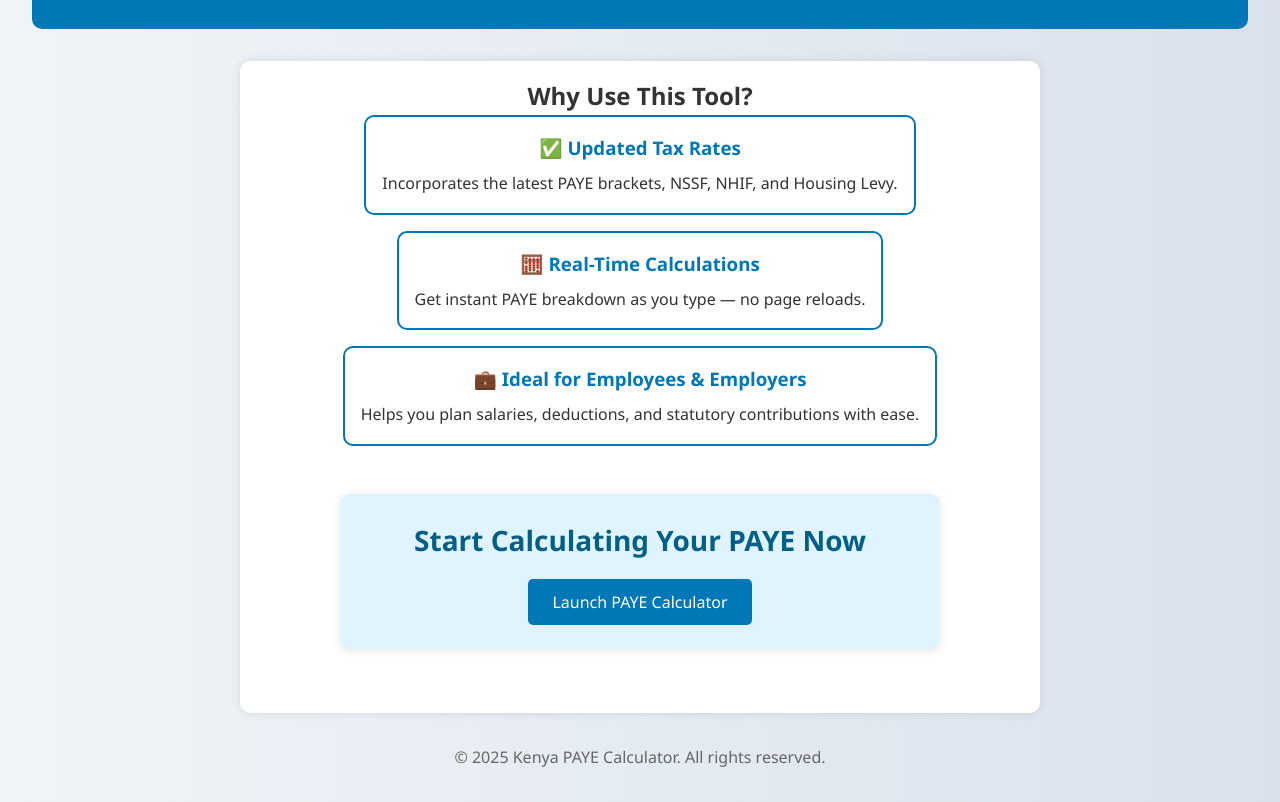
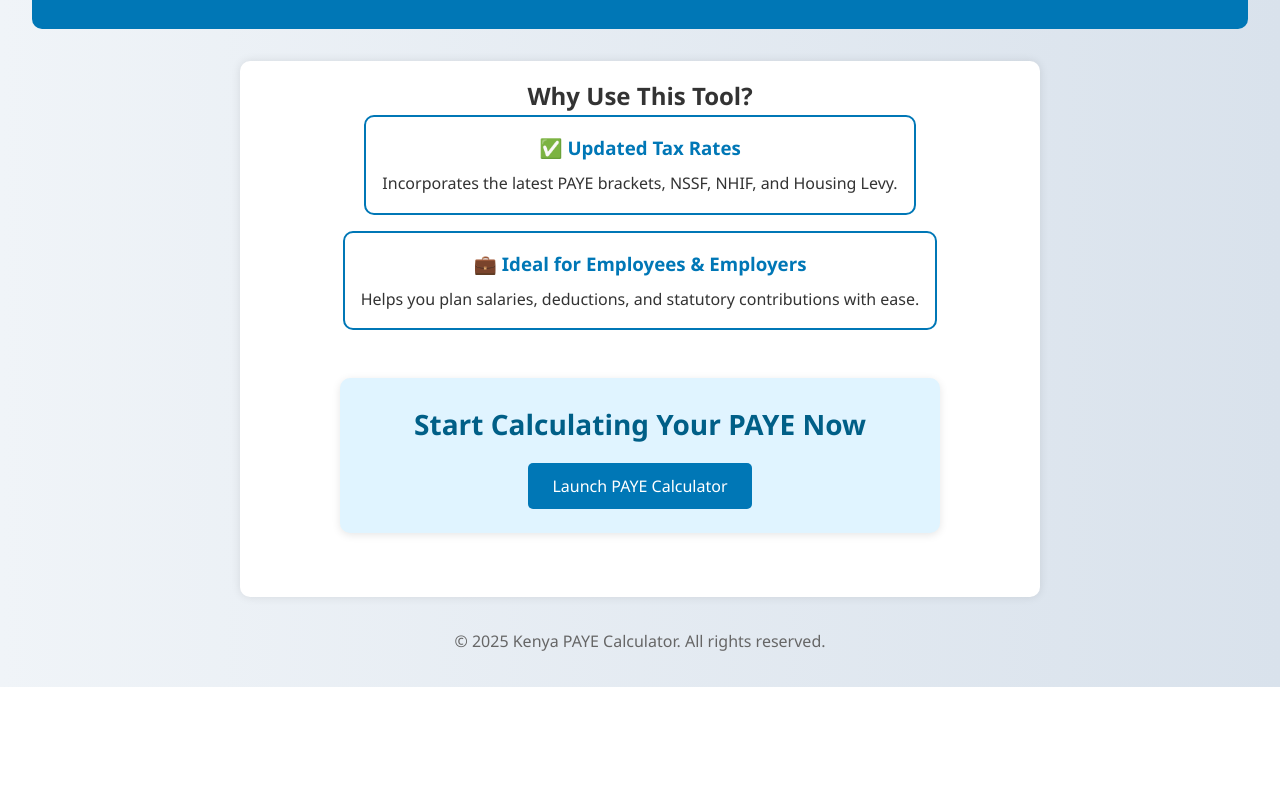
Before and after one commit to rebeccakibisu/phase1project, a website: page index.html in a window 1280 px wide. Shown: the part 144-946 px from the top of the page. After the commit the page ends 831 px from the top, so only its background shows below. Drawn offline with Linux system fonts and the light colour scheme; no server answers.

Commit message:
html update on div

```diff
--- a/index.html
+++ b/index.html
@@ -24,10 +24,6 @@
       <div class="feature">
         <h3>✅ Updated Tax Rates</h3>
         <p>Incorporates the latest PAYE brackets, NSSF, NHIF, and Housing Levy.</p>
-      </div>
-      <div class="feature">
-        <h3>🧮 Real-Time Calculations</h3>
-        <p>Get instant PAYE breakdown as you type — no page reloads.</p>
       </div>
       <div class="feature">
         <h3>💼 Ideal for Employees & Employers</h3>
```
